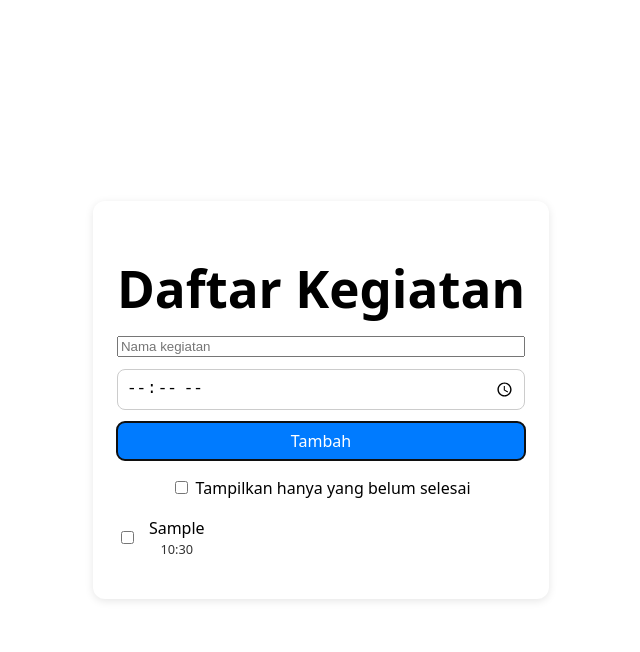
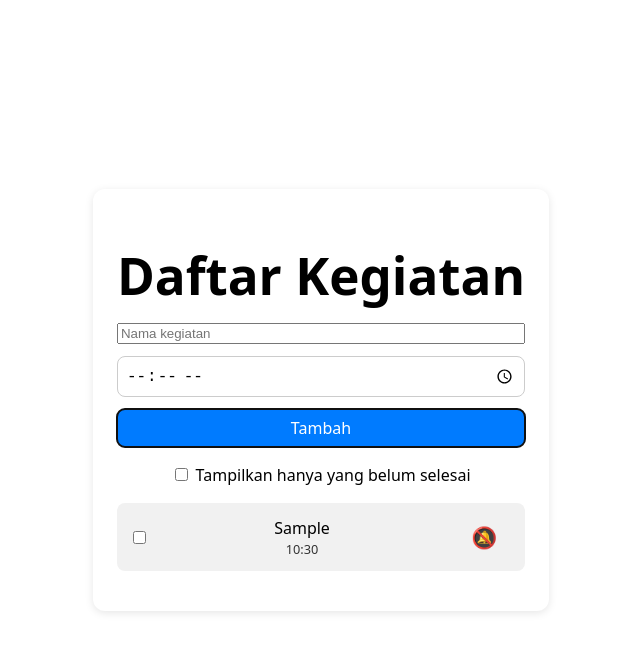
Before and after one commit to Daffa-09/32-pbk-uts-233510462, a Vue app: page / in a window 1280 px wide. Both pictures are taken after typing "Sample", "10:30" into the empty fields and a click on the button "Tambah". Shown: the top 652 px of the page, without its empty margins (319-959 px from the left). Built offline with nearby package versions, Linux system fonts and the light colour scheme.

Commit message:
Penambahan Fitur Pengingat

```diff
--- a/src/App.vue
+++ b/src/App.vue
@@ -22,6 +22,10 @@
           <span>{{ kegiatan.nama }}</span>
           <small>{{ kegiatan.waktu }}</small>
         </div>
+        <button class="pengingat-btn" @click="togglePengingat(kegiatan)">
+          <span v-if="kegiatan.pengingat">🔔</span>
+          <span v-else>🔕</span>
+        </button>
       </li>
     </ul>
   </div>
@@ -41,10 +45,15 @@ const tambahKegiatan = () => {
       nama: kegiatanBaru.value,
       waktu: waktuBaru.value,
       selesai: false,
+      pengingat: false, // fitur baru
     })
     kegiatanBaru.value = ''
     waktuBaru.value = ''
   }
+}
+
+const togglePengingat = (kegiatan) => {
+  kegiatan.pengingat = !kegiatan.pengingat
 }
 
 const kegiatanTersaring = computed(() => {
@@ -68,7 +77,6 @@ const kegiatanTersaring = computed(() => {
 h1 {
   text-align: center;
   margin-bottom: 1.25rem;
-  color: #000;
 }
 
 form {
@@ -108,17 +116,21 @@ button:hover {
 ul {
   list-style: none;
   padding: 0;
-  color: #000;
 }
 
 li {
   display: flex;
   align-items: center;
+  justify-content: space-between;
   gap: 0.75rem;
   margin-bottom: 0.75rem;
+  background-color: #f1f1f1;
+  padding: 0.75rem;
+  border-radius: 8px;
 }
 
 .info {
+  flex-grow: 1;
   display: flex;
   flex-direction: column;
 }
@@ -127,4 +139,16 @@ li {
   font-size: 0.8rem;
   color: #333;
 }
+
+.pengingat-btn {
+  background: none;
+  border: none;
+  cursor: pointer;
+  font-size: 1.3rem;
+  color: #007bff;
+}
+
+.pengingat-btn:hover {
+  color: #0056b3;
+}
 </style>
```
